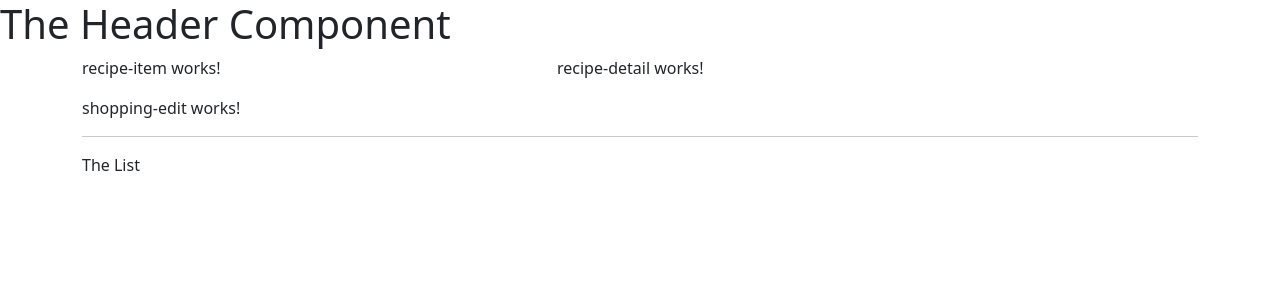
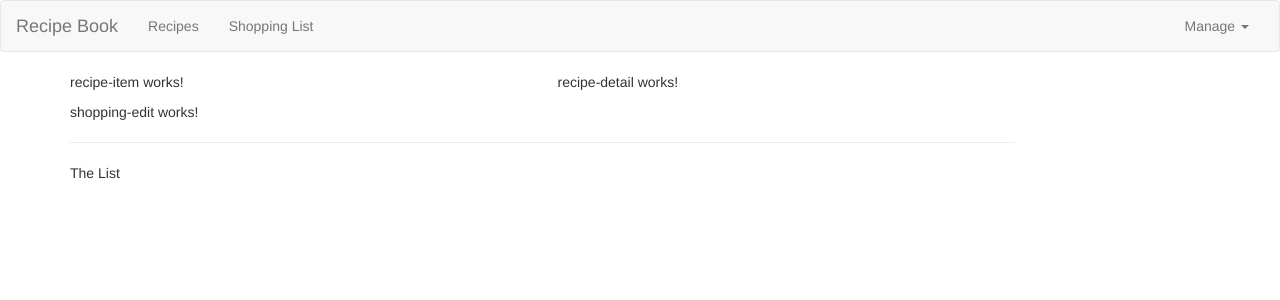
Before and after one commit to ShohrabRustam/AngularCourseProject, an Angular app: page / in a window 1280 px wide. Shown: the top 300 px of the page. Built offline with nearby package versions, Linux system fonts and the light colour scheme.

Commit message:
setup the header

```diff
--- a/package.json
+++ b/package.json
@@ -18,7 +18,7 @@
     "@angular/platform-browser": "~13.3.0",
     "@angular/platform-browser-dynamic": "~13.3.0",
     "@angular/router": "~13.3.0",
-    "bootstrap": "^5.1.3",
+    "bootstrap": "^3.4.1",
     "jquery": "^3.6.0",
     "rxjs": "~7.5.0",
     "tslib": "^2.3.0",
--- a/src/app/header/header.component.html
+++ b/src/app/header/header.component.html
@@ -1 +1,32 @@
-<h1>The Header Component </h1>
+<nav class="navbar navbar-default">
+  <div class="container-fluid">
+    <div class="navbar-header">
+      <a href="#" class="navbar-brand">Recipe Book</a>
+    </div>
+    <div class="navbar-collapse collapse">
+      <ul class="nav navbar-nav">
+        <li><a href="#">Recipes</a> </li>
+        <li><a href="#">Shopping List</a> </li>
+      </ul>
+      <ul class="nav navbar-nav navbar-right">
+        <li class="dropdown" data-toggle="dropdown">
+          <a href="#" class="dropdown-toggle" role="button">Manage <span class="caret"></span></a>
+        </li>
+        <ul class="dropdown-menu">
+          <li><a href="#">Save Data</a></li>
+          <li><a href="#">Fetch Data</a></li>
+        </ul>
+      </ul>
+
+      <!-- <ul class="nav navbar-nav navbar-right">
+        <li class="dropdown">
+          <a href="#" class="dropdown-toggle" role="button">Manage <span class="caret"></span></a>
+          <ul class="dropdowm-menu">
+            <li><a href="#">Save Data</a></li>
+            <li><a href="#">Fetch Data</a></li>
+          </ul>
+        </li>
+      </ul> -->
+    </div>
+  </div>
+</nav>
```
Also changed, not shown: 1 other file (tests, documents, lock files or other folders).
